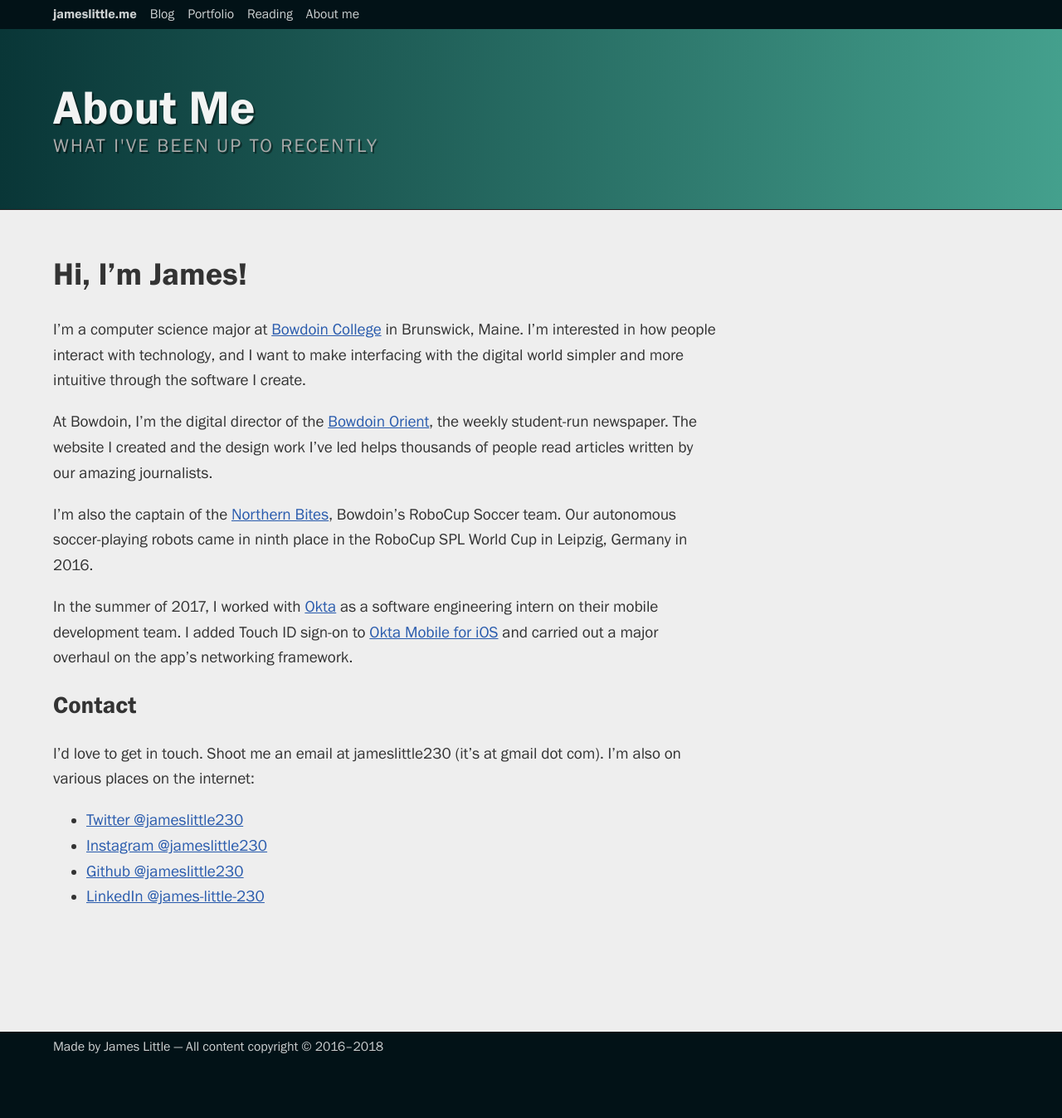
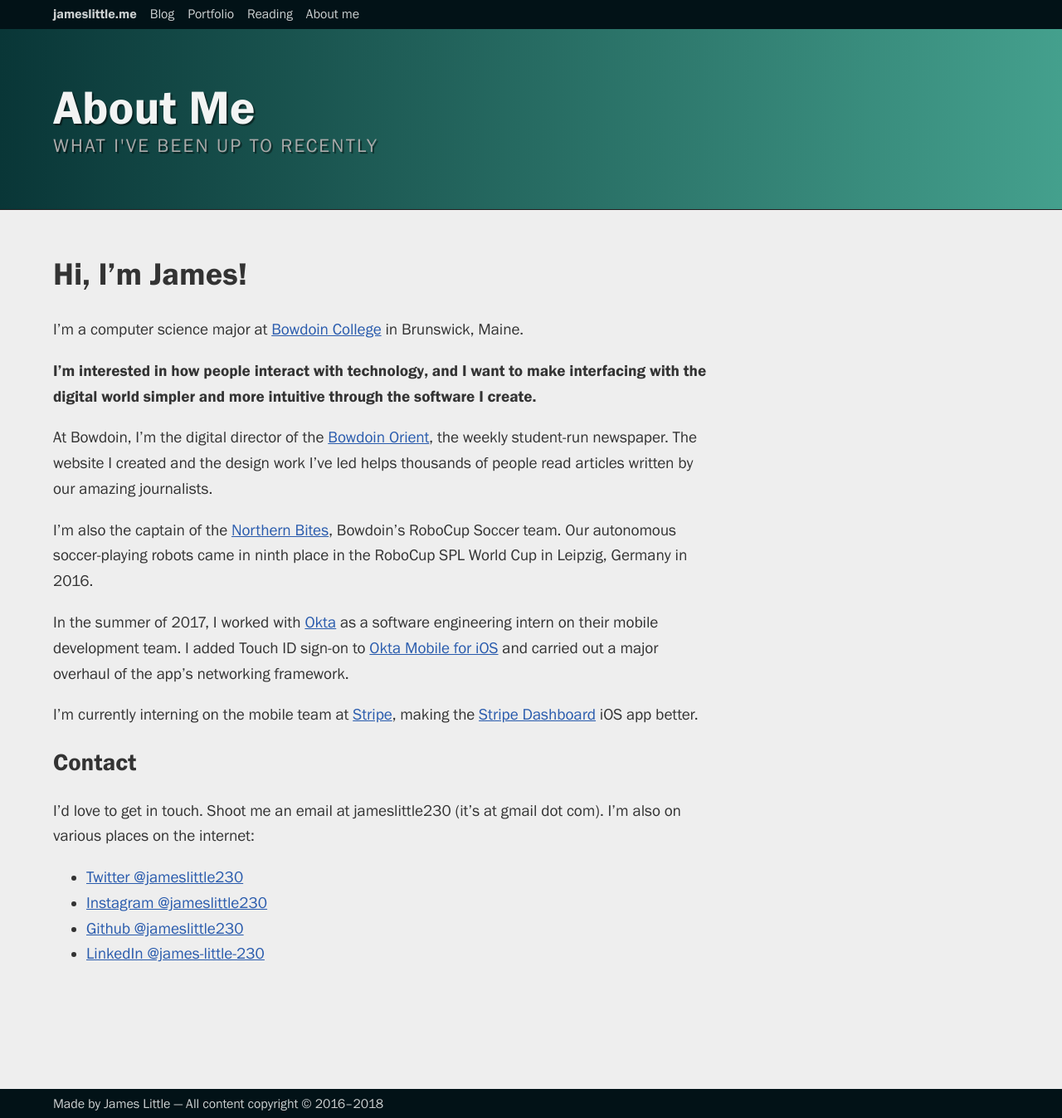
Before and after one commit to jameslittle230/jameslittle.me-archive, a Jekyll site: the page built from pages/about.md, in a window 1280 px wide. Shown: the whole page at 83% size. Built offline with Jekyll 4.4.1, drawn with Linux system fonts in a browser that asks for light colours; comment, search, counter and statistics services are not loaded; before the commit the page ends 1278 px from its top, so only the background shows below that.

Commit message:
About page content changes

```diff
--- a/pages/about.md
+++ b/pages/about.md
@@ -7,13 +7,17 @@
 
 # Hi, I'm James!
 
-I'm a computer science major at [Bowdoin College](http://bowdoin.edu) in Brunswick, Maine. I'm interested in how people interact with technology, and I want to make interfacing with the digital world simpler and more intuitive through the software I create.
+I'm a computer science major at [Bowdoin College](http://bowdoin.edu) in Brunswick, Maine.
+
+**I'm interested in how people interact with technology, and I want to make interfacing with the digital world simpler and more intuitive through the software I create.**
 
 At Bowdoin, I'm the digital director of the [Bowdoin Orient](http://bowdoinorient.com), the weekly student-run newspaper. The website I created and the design work I've led helps thousands of people read articles written by our amazing journalists.
 
 I'm also the captain of the [Northern Bites](https://www.youtube.com/playlist?list=PLRY7aBBr3vauc4aQ1PkCt923_ayLOeStW), Bowdoin's RoboCup Soccer team. Our autonomous soccer-playing robots came in ninth place in the RoboCup SPL World Cup in Leipzig, Germany in 2016.
 
-In the summer of 2017, I worked with [Okta](http://okta.com) as a software engineering intern on their mobile development team. I added Touch ID sign-on to [Okta Mobile for iOS](https://itunes.apple.com/us/app/okta-mobile/id580709251) and carried out a major overhaul on the app's networking framework.
+In the summer of 2017, I worked with [Okta](https://okta.com) as a software engineering intern on their mobile development team. I added Touch ID sign-on to [Okta Mobile for iOS](https://itunes.apple.com/us/app/okta-mobile/id580709251) and carried out a major overhaul of the app's networking framework.
+
+I'm currently interning on the mobile team at [Stripe](https://stripe.com), making the [Stripe Dashboard](https://itunes.apple.com/us/app/stripe-dashboard/id978516833) iOS app better.
 
 ## Contact
 
```
